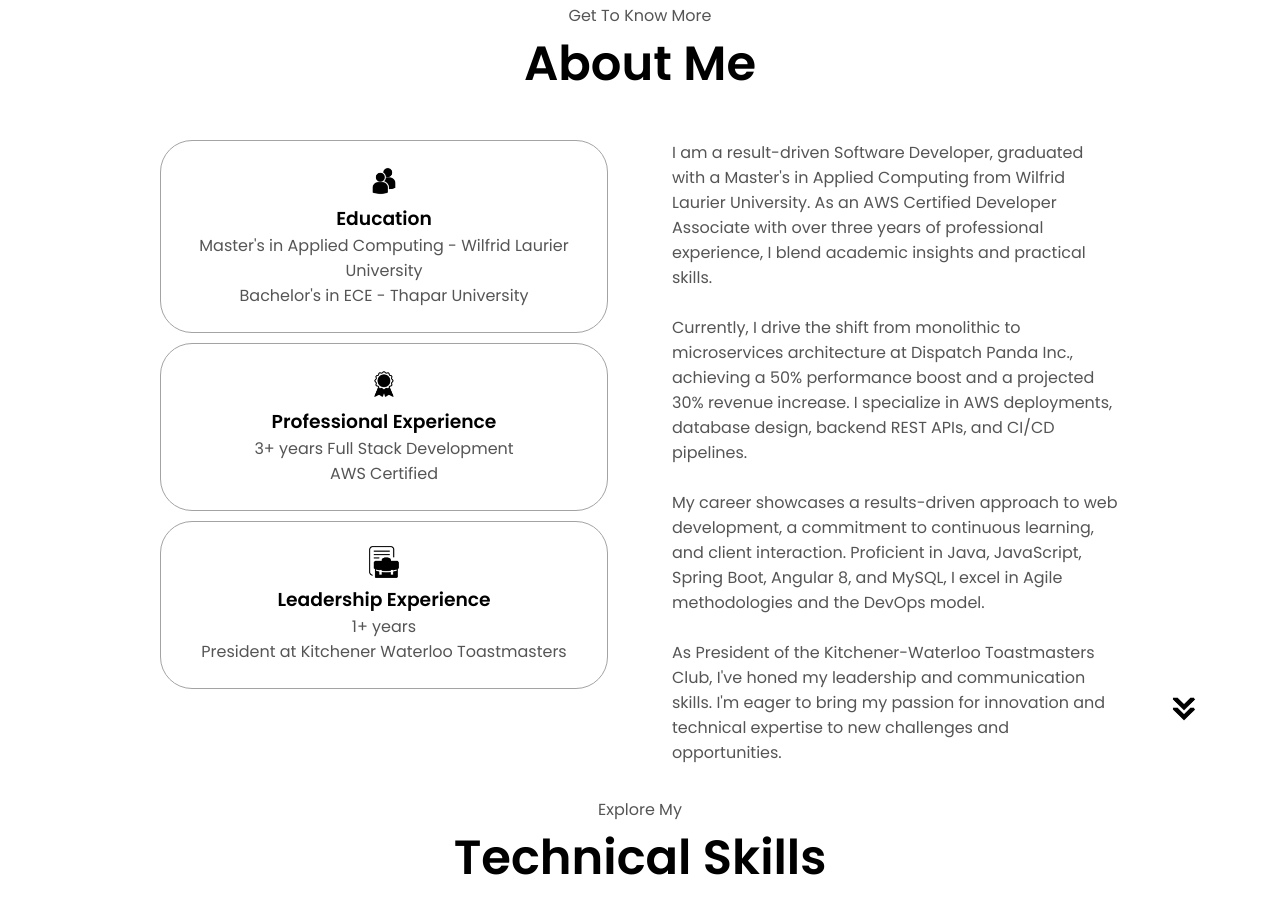
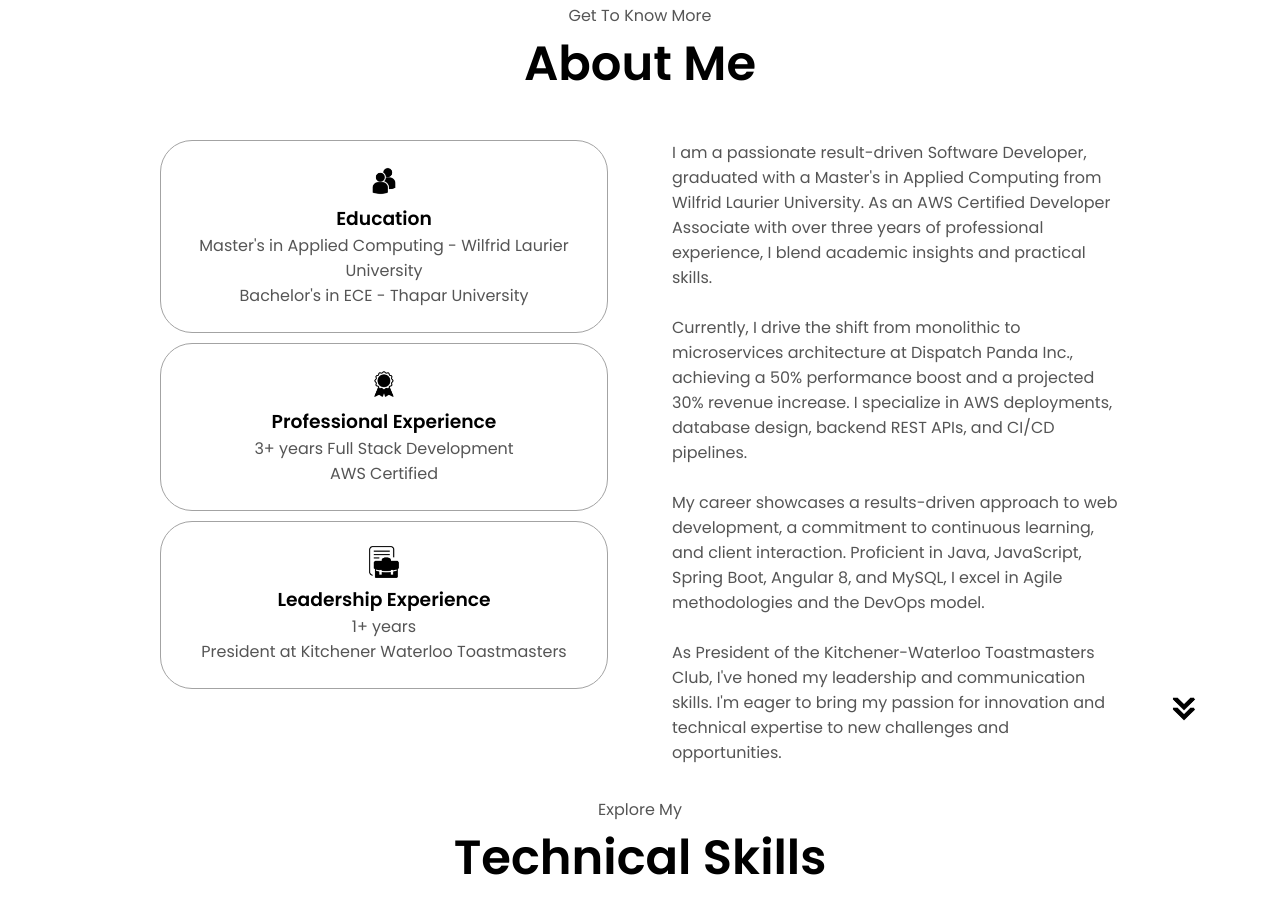
Before and after one commit to kalia-shivam/aws-cloud-resume-challenge, a plain HTML site: page my-portfolio-website/index.html in a window 1280 px wide. Shown: the part 925-1848 px from the top of the page. Drawn offline with Linux system fonts and the light colour scheme; no server answers.

Commit message:
added in about

```diff
--- a/my-portfolio-website/index.html
+++ b/my-portfolio-website/index.html
@@ -114,7 +114,7 @@
           <div class="right-section">
             <div class="text-container">
               <p>
-                I am a result-driven Software Developer, graduated with a Master's in Applied Computing from Wilfrid Laurier University. As an AWS Certified Developer Associate with over three years of professional experience, I blend academic insights and practical skills.
+                I am a passionate result-driven Software Developer, graduated with a Master's in Applied Computing from Wilfrid Laurier University. As an AWS Certified Developer Associate with over three years of professional experience, I blend academic insights and practical skills.
               </br></br>
   Currently, I drive the shift from monolithic to microservices architecture at Dispatch Panda Inc., achieving a 50% performance boost and a projected 30% revenue increase. I specialize in AWS deployments, database design, backend REST APIs, and CI/CD pipelines.
 </br></br>
```
